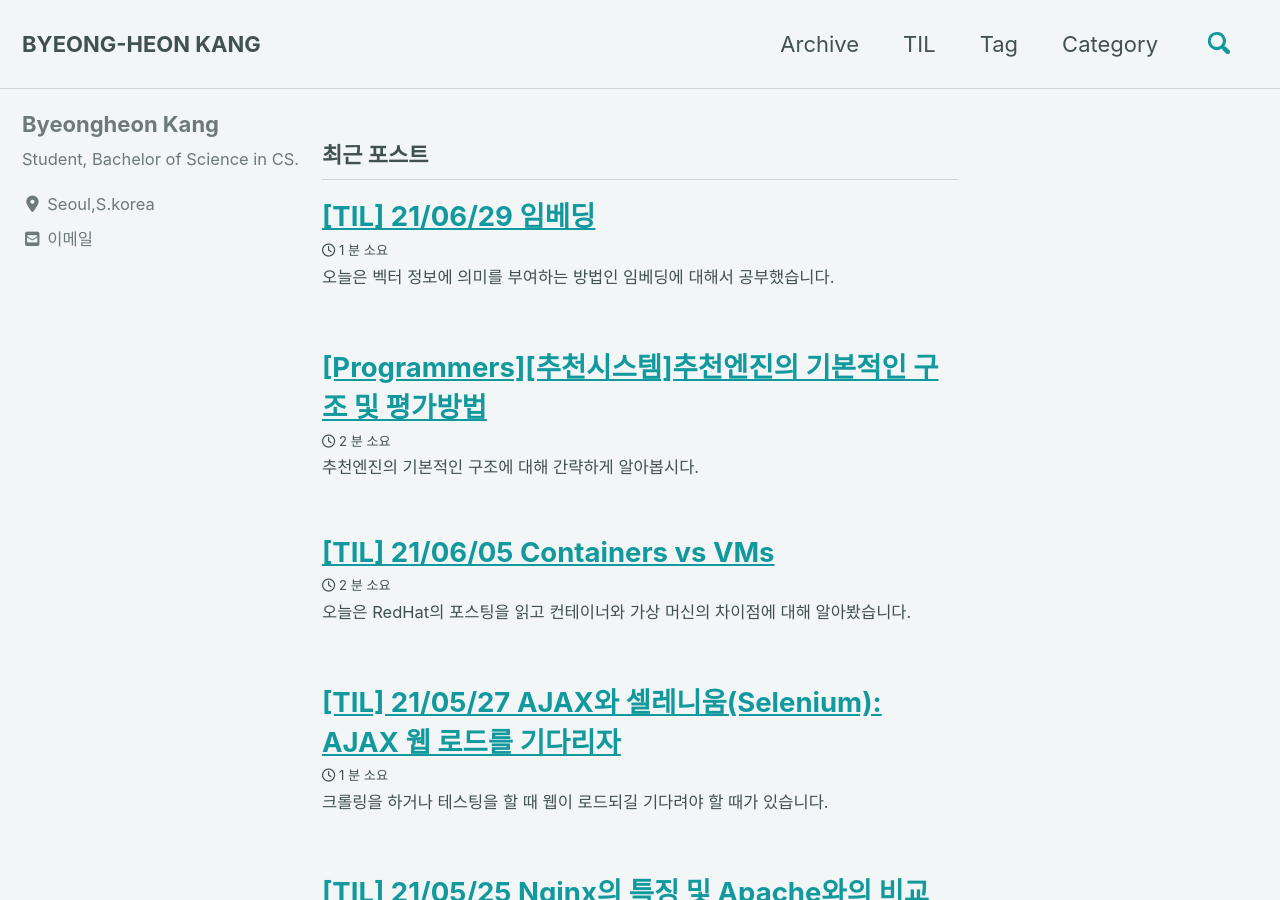
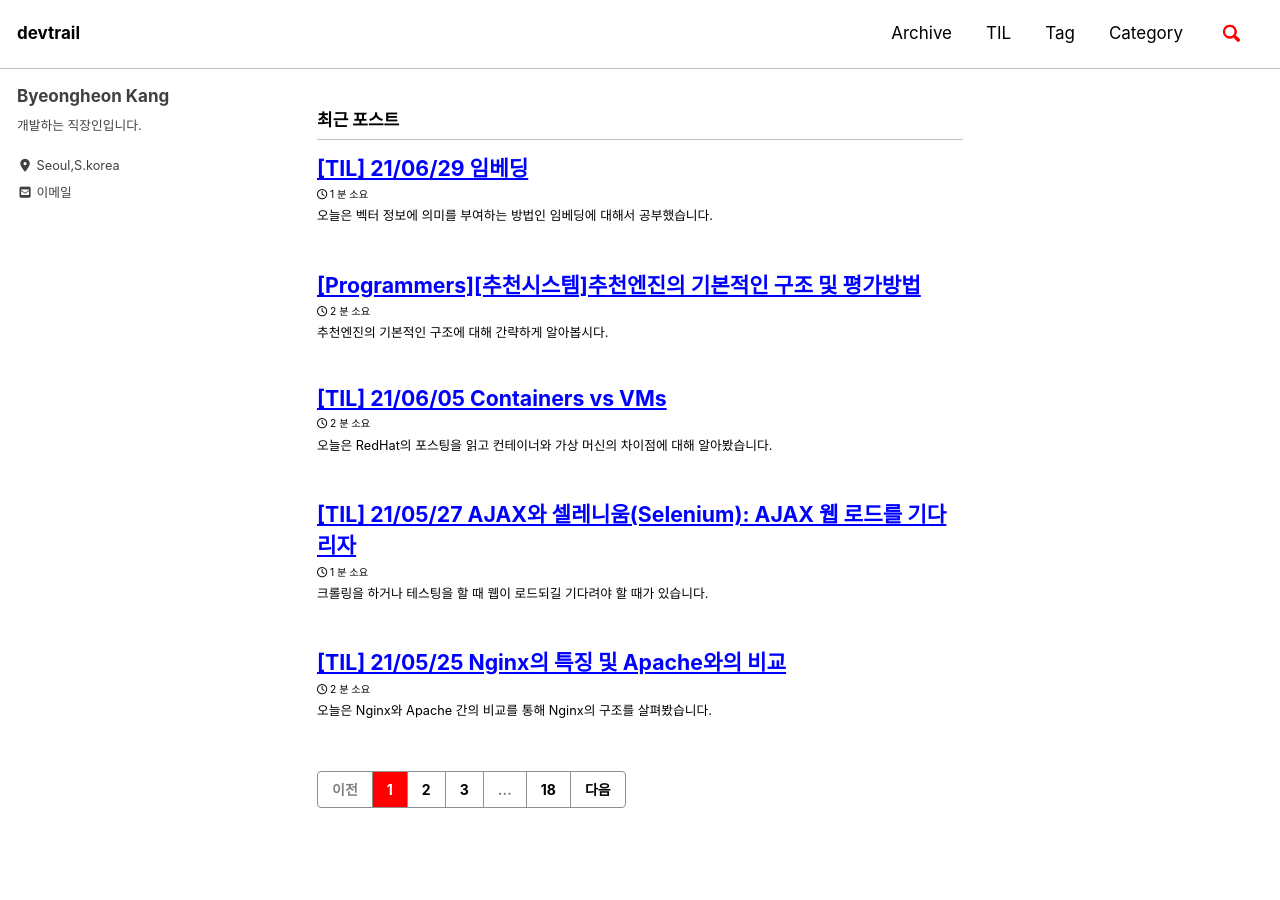
Before and after one commit to devtrail42/devtrail42.github.io, a Jekyll site: the page built from index.html, in a window 1280 px wide and 900 px high. Built offline with Jekyll 4.4.1, drawn with Linux system fonts in a browser that asks for light colours; cached includes are drawn as plain includes; nearby versions of some CDN libraries; the list of posts is cut into pages by our own code.

Commit message:
feat: change blog name

```diff
--- a/_config.yml
+++ b/_config.yml
@@ -12,16 +12,16 @@
 
 # theme                  : "minimal-mistakes-jekyll"
 # remote_theme           : "mmistakes/minimal-mistakes"
-minimal_mistakes_skin    : "mint" # "air", "aqua", "contrast", "dark", "dirt", "neon", "mint", "plum", "sunrise"
+minimal_mistakes_skin    : "contrast" # "air", "aqua", "contrast", "dark", "dirt", "neon", "mint", "plum", "sunrise"
 
 # Site Settings
 locale                   : "ko-KR"
-title                    : "BYEONG-HEON KANG"
+title                    : "devtrail"
 title_separator          : "-"
 subtitle                 : # site tagline that appears below site title in masthead
 name                     : "BYEONGHEON KANG"
-description              : "Let's study"
-url                      : "https://coff33kong.github.io" # the base hostname & protocol for your site e.g. "https://mmistakes.github.io"
+description              : "til I learn"
+url                      : "https://devtrail.github.io" # the base hostname & protocol for your site e.g. "https://mmistakes.github.io"
 baseurl                  : # the subpath of your site, e.g. "/blog"
 repository               : # GitHub username/repo-name e.g. "mmistakes/minimal-mistakes"
 teaser                   : # path of fallback teaser image, e.g. "/assets/images/500x300.png"
@@ -32,7 +32,7 @@ words_per_minute         : 200
 comments:
   provider               : "disqus" # false (default), "disqus", "discourse", "facebook", "staticman", "staticman_v2", "utterances", "custom"
   disqus:
-    shortname            : coff33kong # https://help.disqus.com/customer/portal/articles/466208-what-s-a-shortname-
+    shortname            : devtrail # https://help.disqus.com/customer/portal/articles/466208-what-s-a-shortname-
   discourse:
     server               : # https://meta.discourse.org/t/embedding-discourse-comments-via-javascript/31963 , e.g.: meta.discourse.org
   facebook:
@@ -109,50 +109,50 @@ analytics:
 author:
   name             : "Byeongheon Kang"
   avatar           : # path of avatar image, e.g. "/assets/images/bio-photo.jpg"
-  bio              : "Student, Bachelor of Science in CS."
+  bio              : "개발하는 직장인입니다."
   location         : "Seoul,S.korea"
   email            : kbh122369@gmail.com
   links:
     - label: "Email"
       icon: "fas fa-fw fa-envelope-square"
       # url: mailto:your.name@email.com
-    - label: "Website"
-      icon: "fas fa-fw fa-link"
-      # url: "https://your-website.com"
-    - label: "Twitter"
-      icon: "fab fa-fw fa-twitter-square"
-      # url: "https://twitter.com/"
-    - label: "Facebook"
-      icon: "fab fa-fw fa-facebook-square"
-      # url: "https://facebook.com/"
-    - label: "GitHub"
-      icon: "fab fa-fw fa-github"
-      # url: "https://github.com/"
-    - label: "Instagram"
-      icon: "fab fa-fw fa-instagram"
-      # url: "https://instagram.com/"
+    # - label: "Website"
+    #   icon: "fas fa-fw fa-link"
+    #   # url: "https://your-website.com"
+    # - label: "Twitter"
+    #   icon: "fab fa-fw fa-twitter-square"
+    #   # url: "https://twitter.com/"
+    # - label: "Facebook"
+    #   icon: "fab fa-fw fa-facebook-square"
+    #   # url: "https://facebook.com/"
+    # - label: "GitHub"
+    #   icon: "fab fa-fw fa-github"
+    #   # url: "https://github.com/"
+    # - label: "Instagram"
+    #   icon: "fab fa-fw fa-instagram"
+    #   # url: "https://instagram.com/"
 
 # Site Footer
 footer:
   links:
-    - label: "Twitter"
-      icon: "fab fa-fw fa-twitter-square"
-      # url:
-    - label: "Facebook"
-      icon: "fab fa-fw fa-facebook-square"
-      # url:
-    - label: "GitHub"
-      icon: "fab fa-fw fa-github"
-      # url:
-    - label: "GitLab"
-      icon: "fab fa-fw fa-gitlab"
-      # url:
-    - label: "Bitbucket"
-      icon: "fab fa-fw fa-bitbucket"
-      # url:
-    - label: "Instagram"
-      icon: "fab fa-fw fa-instagram"
-      # url:
+    # - label: "Twitter"
+    #   icon: "fab fa-fw fa-twitter-square"
+    #   # url:
+    # - label: "Facebook"
+    #   icon: "fab fa-fw fa-facebook-square"
+    #   # url:
+    # - label: "GitHub"
+    #   icon: "fab fa-fw fa-github"
+    #   # url:
+    # - label: "GitLab"
+    #   icon: "fab fa-fw fa-gitlab"
+    #   # url:
+    # - label: "Bitbucket"
+    #   icon: "fab fa-fw fa-bitbucket"
+    #   # url:
+    # - label: "Instagram"
+    #   icon: "fab fa-fw fa-instagram"
+    #   # url:
 
 
 # Reading Files
--- a/_sass/minimal-mistakes/_reset.scss
+++ b/_sass/minimal-mistakes/_reset.scss
@@ -11,15 +11,15 @@ html {
   font-size: 16px;
 
   @include breakpoint($medium) {
-    font-size: 18px;
+    font-size: 16px;
   }
 
   @include breakpoint($large) {
-    font-size: 20px;
+    font-size: 16px;
   }
 
   @include breakpoint($x-large) {
-    font-size: 22px;
+    font-size: 17px;
   }
 
   -webkit-text-size-adjust: 100%;
--- a/robots.txt
+++ b/robots.txt
@@ -1,4 +1,4 @@
 User-agent: *
 Allow: /
 
-Sitemap: https://coff33kong.github.io/sitemap.xml
+Sitemap: https://devtrail.github.io/sitemap.xml
```
Also changed, not shown: README.md.
